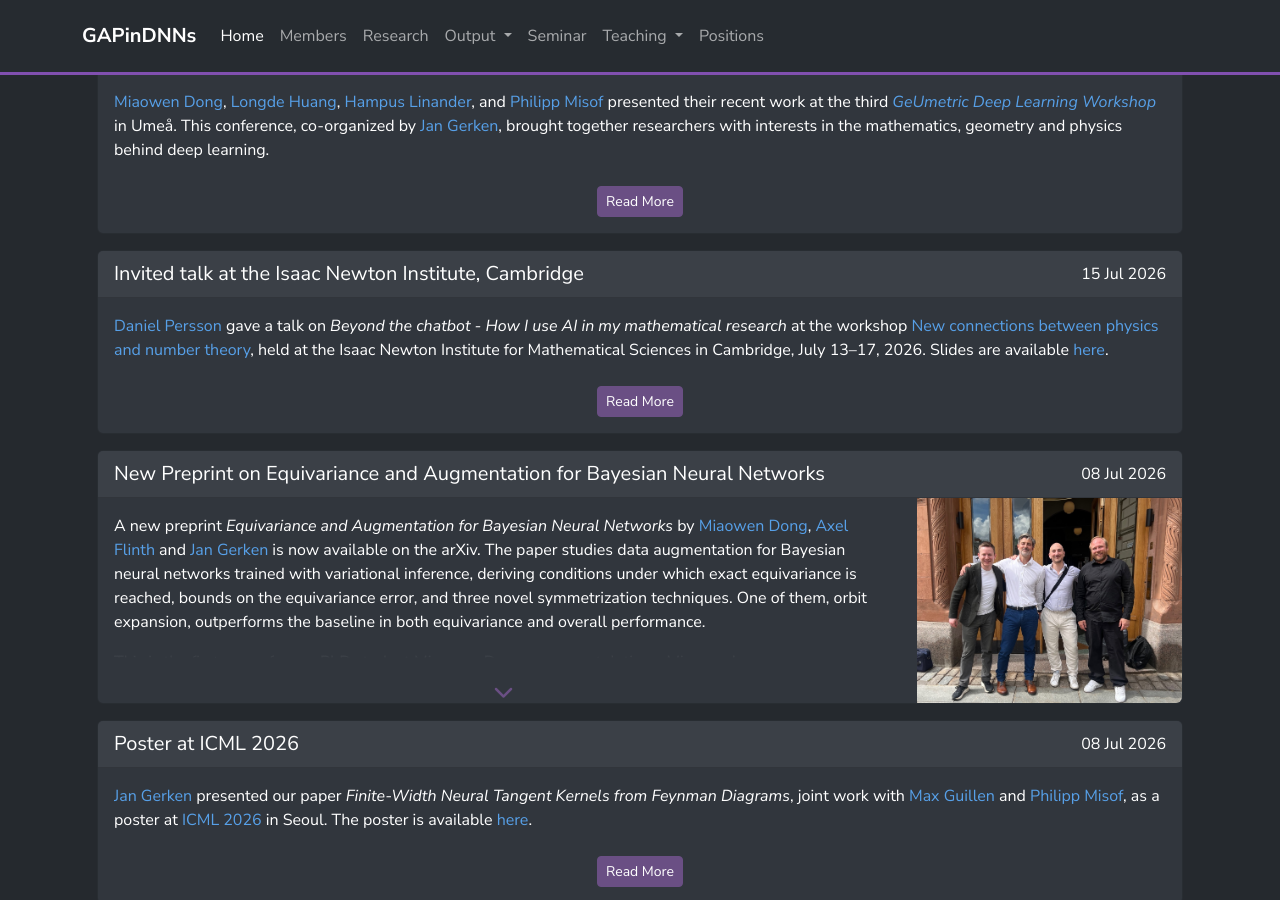
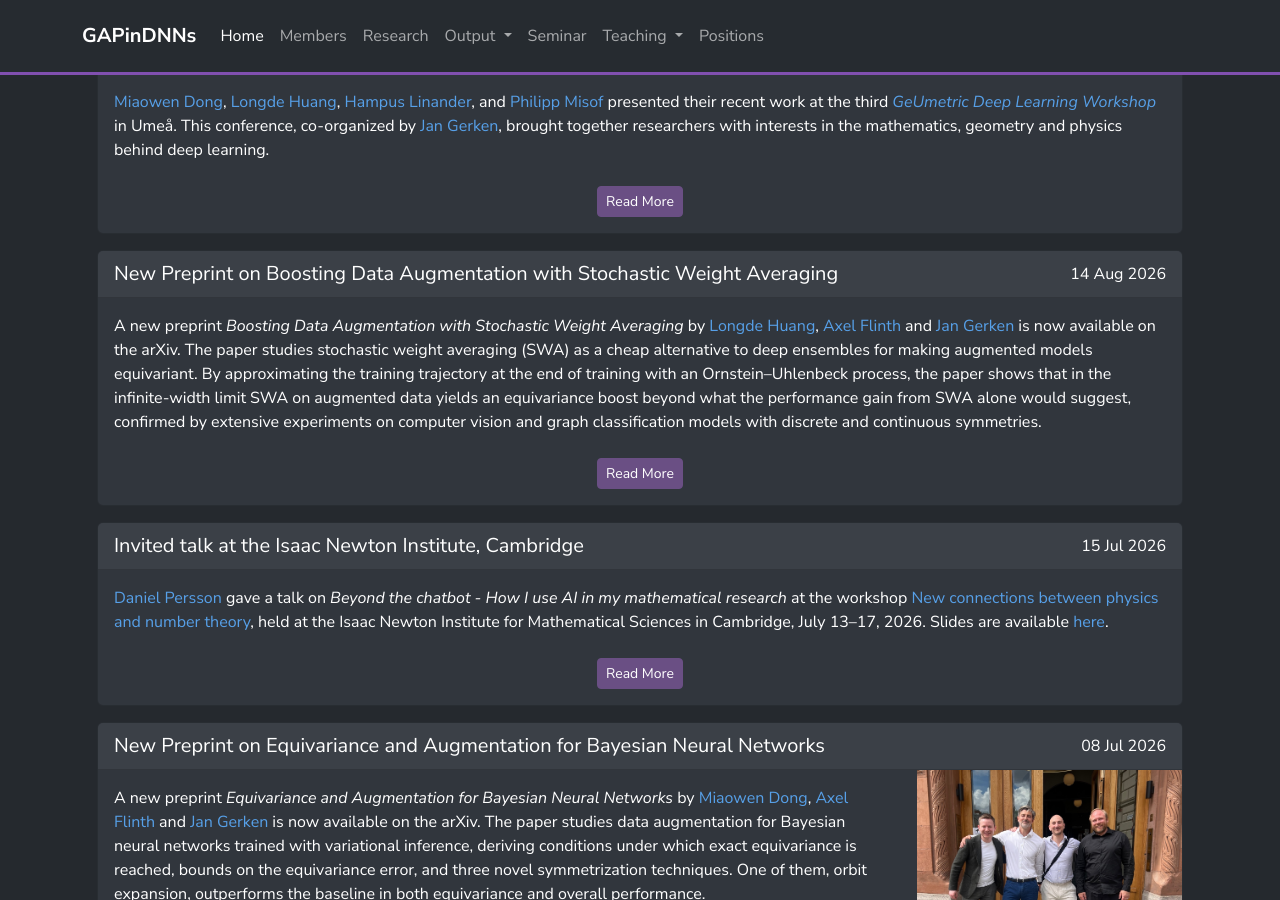
Before and after one commit to GAPinDNNs/gapindnns.github.io, a Jekyll site: the page built from _pages/index.md, in a window 1280 px wide and 900 px high, scrolled down 883 px. Built offline with Jekyll 4.4.1, drawn with Linux system fonts in a browser that asks for light colours; nearby versions of some CDN libraries.

Commit message:
Add SWA paper

```diff
--- a/_data/news.yml
+++ b/_data/news.yml
@@ -3,6 +3,11 @@
   link: https://www.umu.se/en/department-of-mathematics-and-mathematical-statistics/research/mathematical-foundations-of-artificial-intelligence/geumetric-deep-learning-workshop-2026/
   text: |
     [Miaowen Dong](/members/Miaowen_Dong), [Longde Huang](/members/Londge_Huang), [Hampus Linander](/members/Hampus_Linander), and [Philipp Misof](/members/Philipp_Misof) presented their recent work at the third [*GeUmetric Deep Learning Workshop*](https://www.umu.se/en/department-of-mathematics-and-mathematical-statistics/research/mathematical-foundations-of-artificial-intelligence/geumetric-deep-learning-workshop-2026/) in Umeå. This conference, co-organized by [Jan Gerken](/members/Jan_Gerken), brought together researchers with interests in the mathematics, geometry and physics behind deep learning.
+- date: 2026-08-14
+  headline: "New Preprint on Boosting Data Augmentation with Stochastic Weight Averaging"
+  link: https://arxiv.org/abs/2608.14373
+  text: |
+    A new preprint *Boosting Data Augmentation with Stochastic Weight Averaging* by [Longde Huang](/members/Longde_Huang), [Axel Flinth](https://www.umu.se/en/staff/axel-flinth/) and [Jan Gerken](/members/Jan_Gerken) is now available on the arXiv. The paper studies stochastic weight averaging (SWA) as a cheap alternative to deep ensembles for making augmented models equivariant. By approximating the training trajectory at the end of training with an Ornstein–Uhlenbeck process, the paper shows that in the infinite-width limit SWA on augmented data yields an equivariance boost beyond what the performance gain from SWA alone would suggest, confirmed by extensive experiments on computer vision and graph classification models with discrete and continuous symmetries.
 - date: 2026-07-15
   headline: "Invited talk at the Isaac Newton Institute, Cambridge"
   link: /downloads/slides/2026-07-15-daniel-persson.pdf
--- /dev/null
+++ b/_data/publications/Huang_-_Boosting_Data_Augmentation_with_Stochastic_Weight_Averaging_(2026).yml
@@ -0,0 +1,33 @@
+title: Boosting Data Augmentation with Stochastic Weight Averaging
+id: Huang_-_Boosting_Data_Augmentation_with_Stochastic_Weight_Averaging_(2026)
+author:
+  - family: Huang
+    given: Longde
+  - family: Flinth
+    given: Axel
+  - family: Gerken
+    given: Jan E.
+issued: "2026-08-14"
+URL:
+abstract: |
+  The symmetries of a learning task have become an important factor in designing
+  modern deep learning solutions. Data augmentation is a straightforward and
+  effective way of incorporating symmetries into a generic neural network. Recent
+  results show that infinitely large deep ensembles show perfect symmetry when
+  trained on augmented data. However, since training ensembles requires repeating
+  the training process many times, this method is costly. In this work, we study
+  stochastic weight averaging (SWA) as an alternative ensembling technique that
+  does not require repeated training runs. We analyze SWA by approximating the
+  stochastic training trajectory at the end of training with an
+  Ornstein--Uhlenbeck process. We show that in the infinite-width limit, SWA on
+  augmented data provides an equivariance boost that goes beyond what could be
+  expected from the performance increase due to SWA alone. We verify our results
+  with extensive numerical experiments on numerous models spanning computer
+  vision and graph classification with both discrete and continuous symmetries.
+preprint:
+  URL: https://arxiv.org/abs/2608.14373
+  name: arXiv
+type: article
+tags:
+  - NTK
+  - ENN
```
Also changed, not shown: Gemfile.lock.
